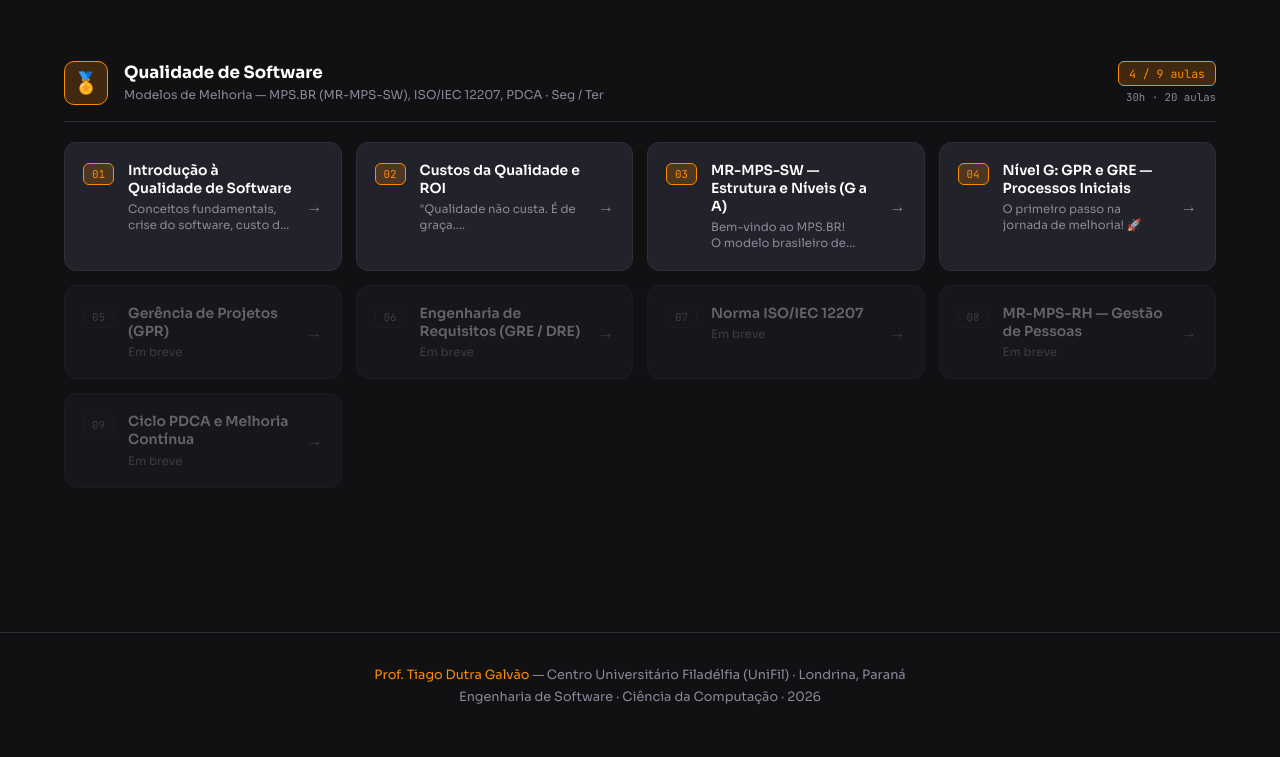
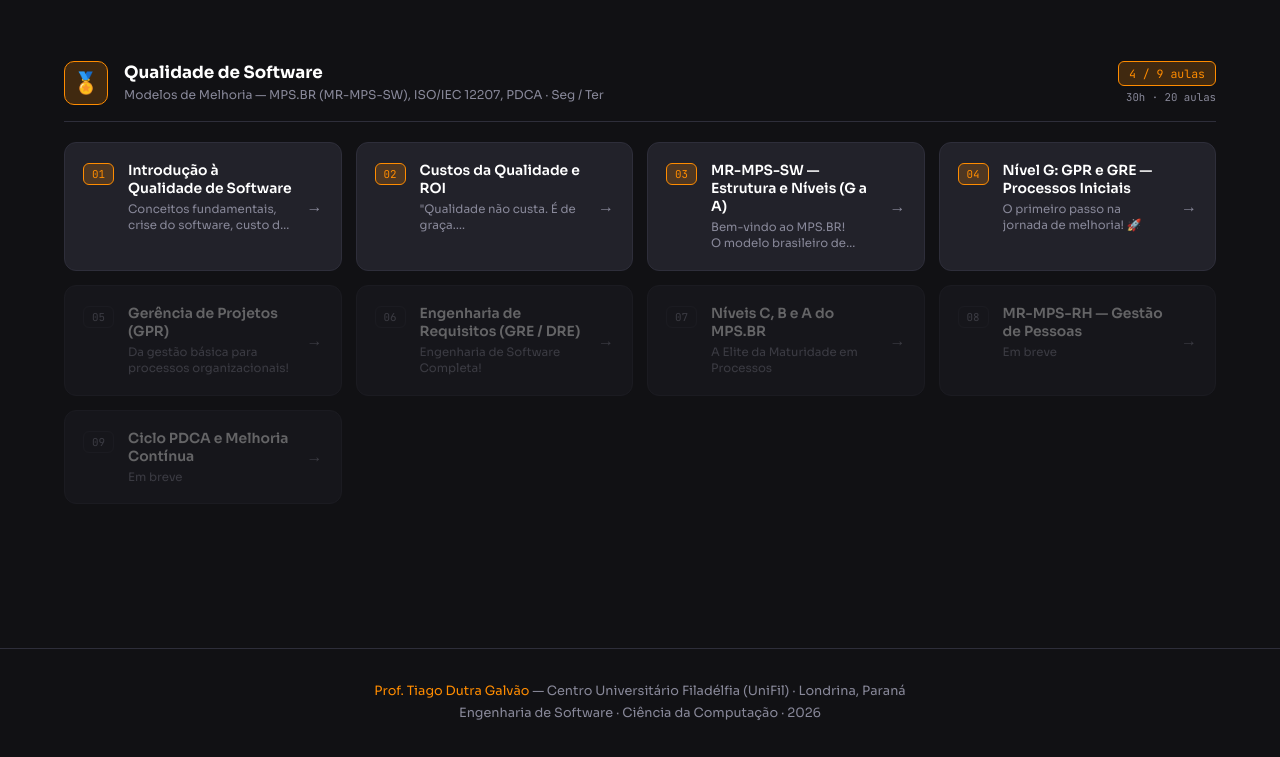
Before and after one commit to tdggaltra/unifil-aulas, a plain HTML site: page index.html in a window 1280 px wide. Shown: the part 1787-2544 px from the top of the page. Drawn offline with Linux system fonts and the light colour scheme.

Commit message:
feat: introdução aulas Qualidade 5, 6 e 7

```diff
--- a/index.html
+++ b/index.html
@@ -671,27 +671,27 @@
                 </div>
                 <span class="lesson-arrow">→</span>
             </a>
-            <a class="lesson-card soon" href="#" tabindex="-1">
+            <a class="lesson-card soon" href="Qualidade_software/aula05_niveis_f_e.html" target="_blank" tabindex="-1">
                 <span class="lesson-num">05</span>
                 <div class="lesson-info">
                     <div class="lesson-title">Gerência de Projetos (GPR)</div>
-                    <div class="lesson-desc">Em breve</div>
+                    <div class="lesson-desc">Da gestão básica para processos organizacionais!</div>
                 </div>
                 <span class="lesson-arrow">→</span>
             </a>
-            <a class="lesson-card soon" href="#" tabindex="-1">
+            <a class="lesson-card soon" href="Qualidade_software/aula06_nivel_d_dre_des_val.html" target="_blank" tabindex="-1">
                 <span class="lesson-num">06</span>
                 <div class="lesson-info">
                     <div class="lesson-title">Engenharia de Requisitos (GRE / DRE)</div>
-                    <div class="lesson-desc">Em breve</div>
+                    <div class="lesson-desc">Engenharia de Software Completa!</div>
                 </div>
                 <span class="lesson-arrow">→</span>
             </a>
-            <a class="lesson-card soon" href="#" tabindex="-1">
+            <a class="lesson-card soon" href="Qualidade_software/aula07_niveis_c_b_a.html" target="_blank" tabindex="-1">
                 <span class="lesson-num">07</span>
                 <div class="lesson-info">
-                    <div class="lesson-title">Norma ISO/IEC 12207</div>
-                    <div class="lesson-desc">Em breve</div>
+                    <div class="lesson-title">Níveis C, B e A do MPS.BR</div>
+                    <div class="lesson-desc">A Elite da Maturidade em Processos</div>
                 </div>
                 <span class="lesson-arrow">→</span>
             </a>
```
Also changed, not shown: Qualidade_software/aula08_revisao_prova.html (renamed from Qualidade_software/aula8_revisao_prova.html, +2 -2 lines), Qualidade_software/aula05_niveis_f_e.html (renamed from Qualidade_software/aula5_niveis_f_e.html), Qualidade_software/aula06_nivel_d_dre_des_val.html (renamed from Qualidade_software/aula6_nivel_d_dre_des_val.html), Qualidade_software/aula07_niveis_c_b_a.html (renamed from Qualidade_software/aula7_niveis_c_b_a.html), Qualidade_software/aula09_iso_12207_parte1.html (renamed from Qualidade_software/aula9_iso_12207_parte1.html), 1 other file.
